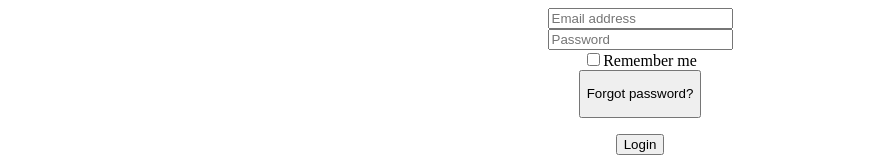
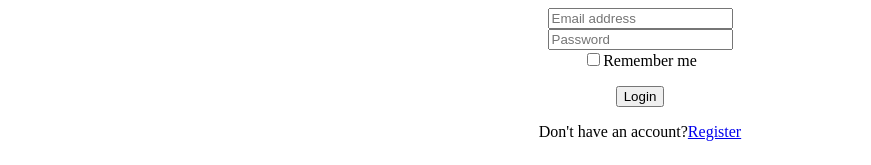
Before and after one commit to imt1az/food-secret-with-react, a React (Create React App) app: page /login in a window 1280 px wide. Shown: the part 536-701 px from the top of the page, without its empty margins (0-871 px from the left). Built offline with nearby package versions, Linux system fonts and the light colour scheme; no server answers.

Commit message:
Adding password reset

```diff
--- a/src/Pages/Login/Login.js
+++ b/src/Pages/Login/Login.js
@@ -116,7 +116,7 @@ const Login = () => {
                       {errorElement}
                     </div>
 
-                    <button onClick={resetEmail} className="text-blue-800"><p>Forgot password?</p></button>
+                    {/* <button onClick={resetEmail} className="text-blue-800"><p>Forgot password?</p></button> */}
                   </div>
                   <div>
           <p>{error?error.message : ''}</p>
```
